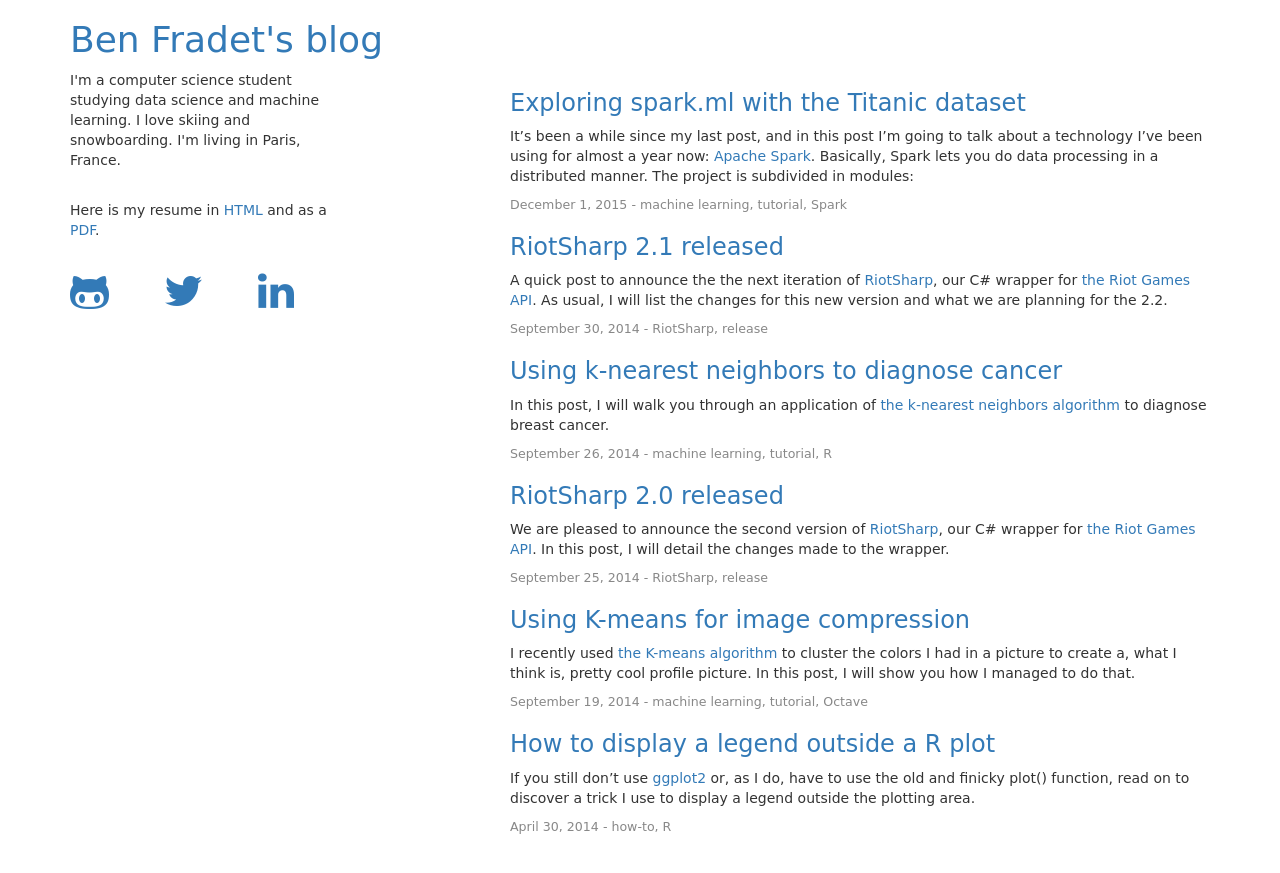
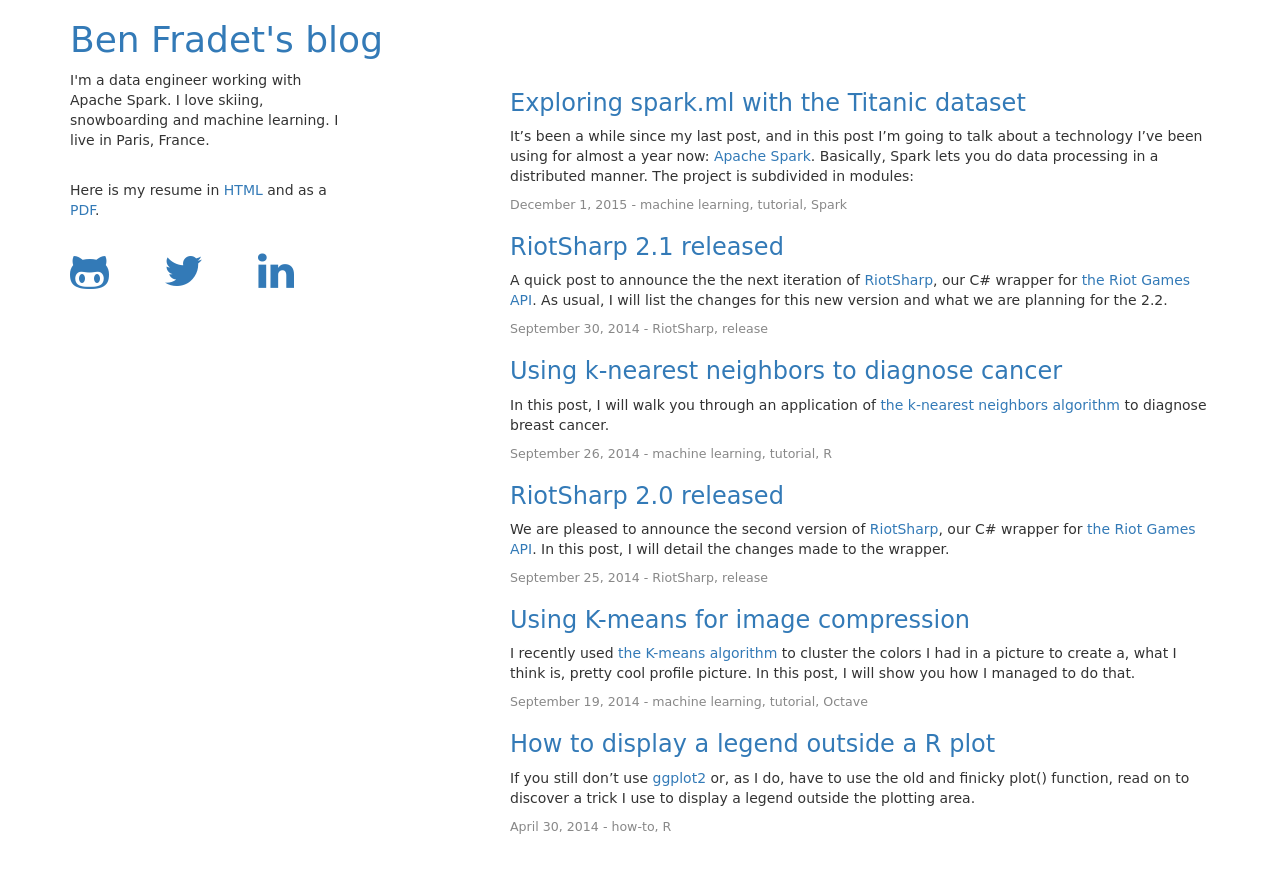
Before and after one commit to BenFradet/benfradet.github.io, a Jekyll site: the page built from index.html, in a window 1280 px wide. Shown: the top 873 px of the page. Built offline with Jekyll 4.4.1, drawn with Linux system fonts in a browser that asks for light colours; nearby versions of some CDN libraries; Markdown is read by kramdown in place of the engine named in the settings.

Commit message:
computer science student -> data engineer

```diff
--- a/_includes/footer.html
+++ b/_includes/footer.html
@@ -2,7 +2,7 @@
     <div class="contact">
         <p>
         Benjamin Fradet</br>
-        Computer science student</br>
+        Data engineer</br>
         &#98;&#101;&#110;&#106;&#97;&#109;&#105;&#110;&#46;&#102;&#114;&#97;&#100;&#101;&#116;&#64;&#103;&#109;&#97;&#105;&#108;&#46;&#99;&#111;&#109;
         </p>
     </div>
--- a/_layouts/home.html
+++ b/_layouts/home.html
@@ -10,7 +10,7 @@ layout: default
     </div>
 
     <div id="about">
-        <p>I'm a computer science student studying data science and machine learning. I love skiing and snowboarding. I'm living in Paris, France.</p><br>
+        <p>I'm a data engineer working with Apache Spark. I love skiing, snowboarding and machine learning. I live in Paris, France.</p><br>
         <p>Here is my resume in <a href="/resume">HTML</a> and as a <a href="/BenFradet.pdf">PDF</a>.</p><br>
         <div id="icon-h">
             <div><a href="https://github.com/BenFradet" class="fa fa-github-alt fa-3x"></a></div>
--- a/_layouts/post.html
+++ b/_layouts/post.html
@@ -24,7 +24,7 @@ layout: default
         <div id="contact">
             <p>
                 Benjamin Fradet<br/>
-                Computer science student<br/>
+                Data engineer<br/>
                 &#98;&#101;&#110;&#106;&#97;&#109;&#105;&#110;&#46;&#102;&#114;&#97;&#100;&#101;&#116;&#64;&#103;&#109;&#97;&#105;&#108;&#46;&#99;&#111;&#109;
             </p>
         </div>
```
